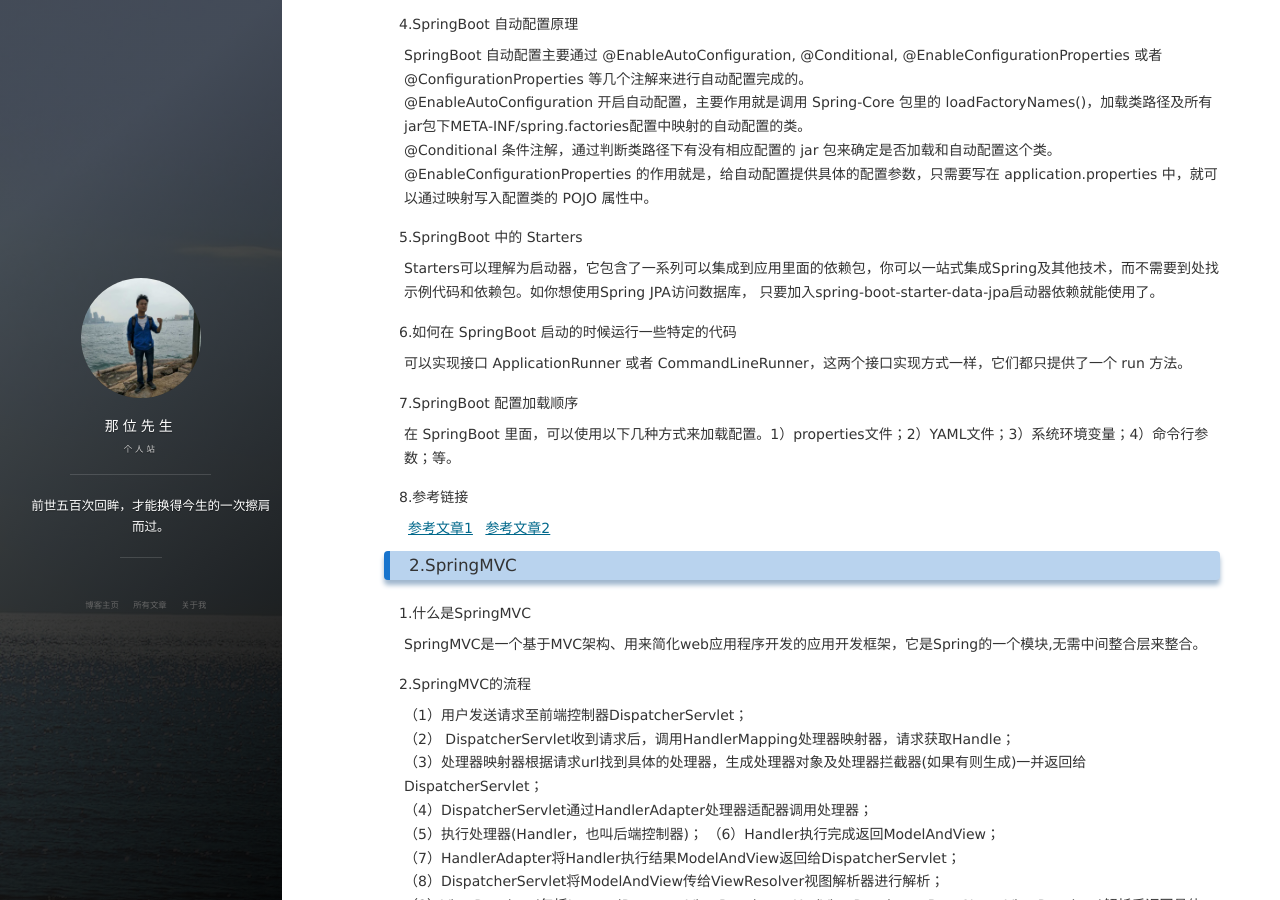
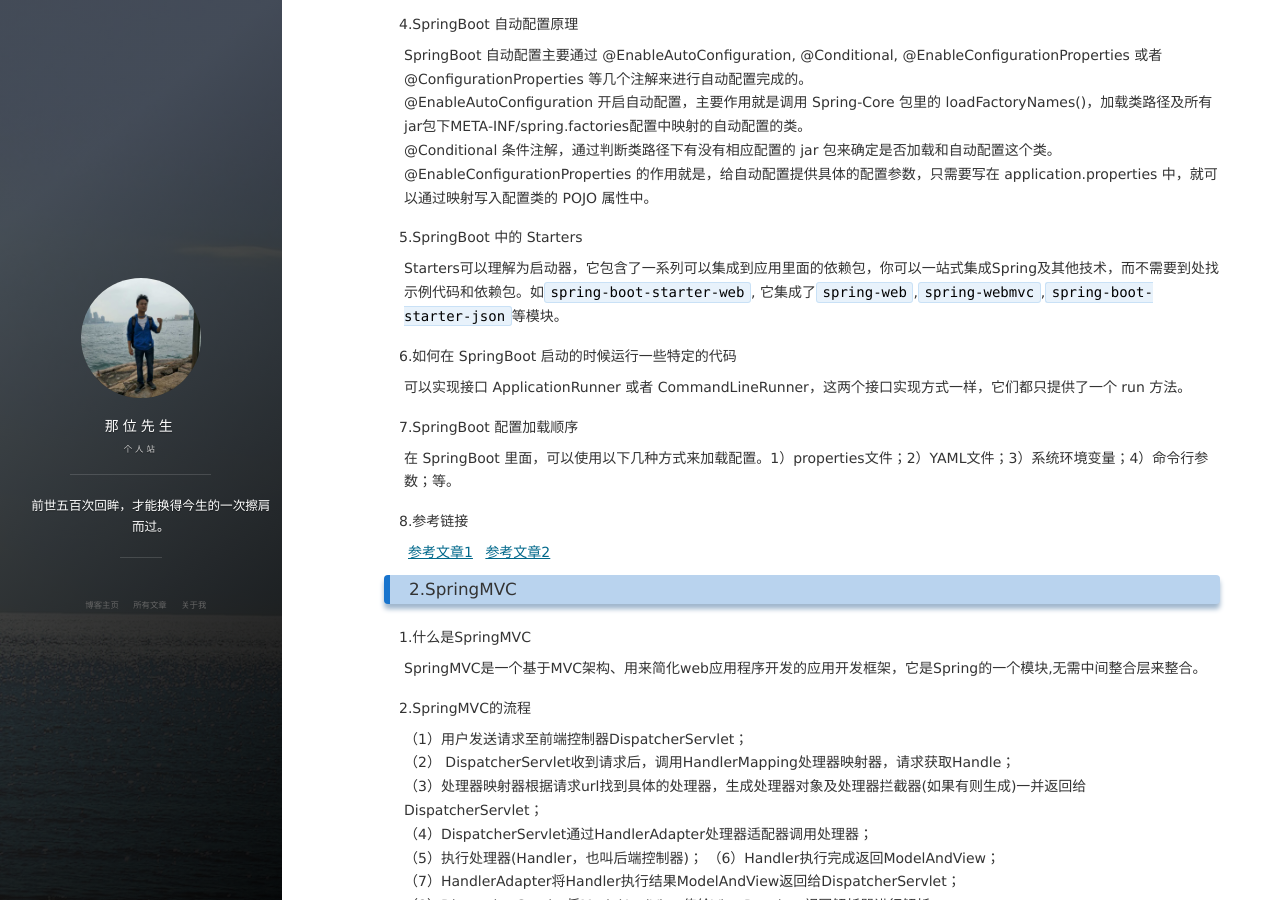
Before and after one commit to sirFive/sirFive.github.io, a Jekyll site: the page built from _posts/2019-02-12-springboot+springmvc .MD, in a window 1280 px wide and 900 px high, scrolled down 499 px. Built offline with Jekyll 4.4.1, drawn with Linux system fonts in a browser that asks for light colours; nearby versions of some CDN libraries; comment, search, counter and statistics services are not loaded.

Commit message:
springboot优化

```diff
--- a/_posts/2019-02-12-springboot+springmvc .MD
+++ b/_posts/2019-02-12-springboot+springmvc .MD
@@ -21,8 +21,8 @@
 @Conditional 条件注解，通过判断类路径下有没有相应配置的 jar 包来确定是否加载和自动配置这个类。
 @EnableConfigurationProperties 的作用就是，给自动配置提供具体的配置参数，只需要写在 application.properties 中，就可以通过映射写入配置类的 POJO 属性中。
 #### 5.SpringBoot 中的 Starters
-Starters可以理解为启动器，它包含了一系列可以集成到应用里面的依赖包，你可以一站式集成Spring及其他技术，而不需要到处找示例代码和依赖包。如你想使用Spring JPA访问数据库，
-只要加入spring-boot-starter-data-jpa启动器依赖就能使用了。
+Starters可以理解为启动器，它包含了一系列可以集成到应用里面的依赖包，你可以一站式集成Spring及其他技术，而不需要到处找示例代码和依赖包。如`spring-boot-starter-web`,
+它集成了`spring-web`,`spring-webmvc`,`spring-boot-starter-json`等模块。
 #### 6.如何在 SpringBoot 启动的时候运行一些特定的代码
 可以实现接口 ApplicationRunner 或者 CommandLineRunner，这两个接口实现方式一样，它们都只提供了一个 run 方法。
 #### 7.SpringBoot 配置加载顺序
```
